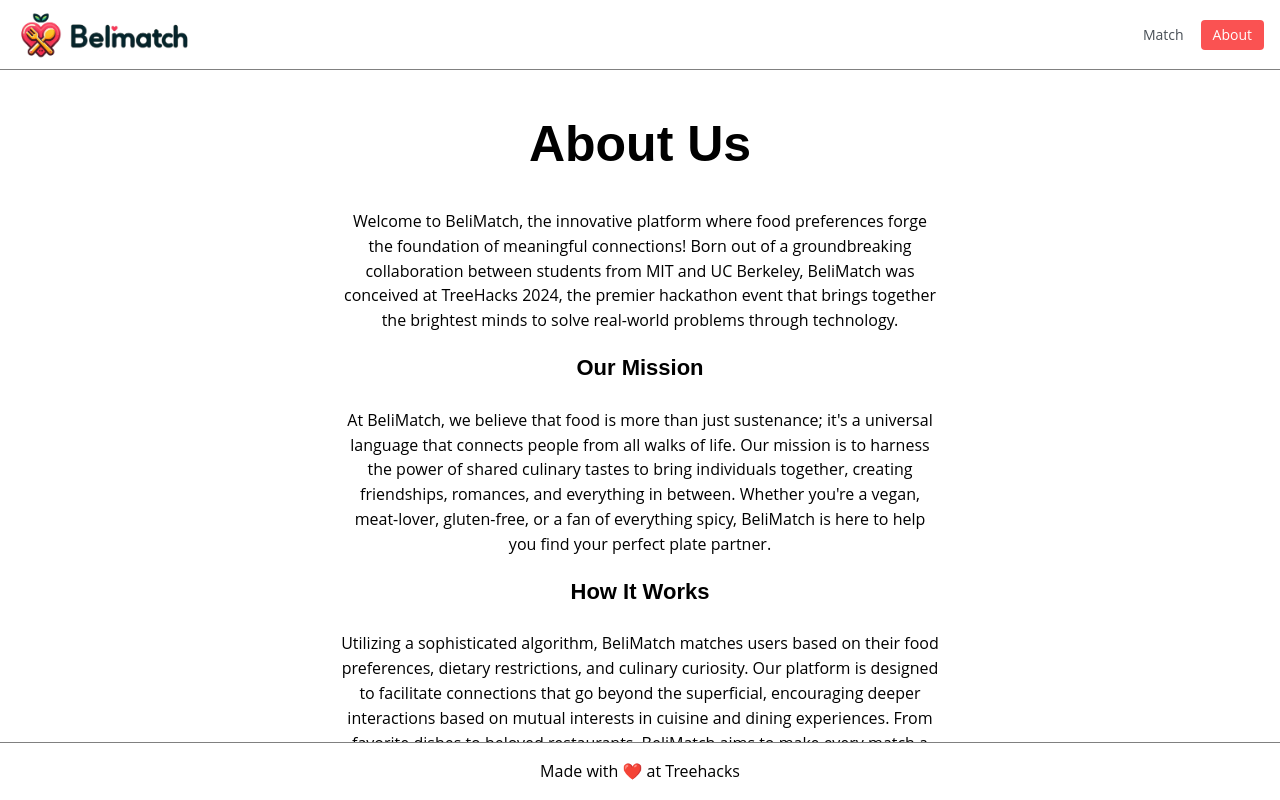
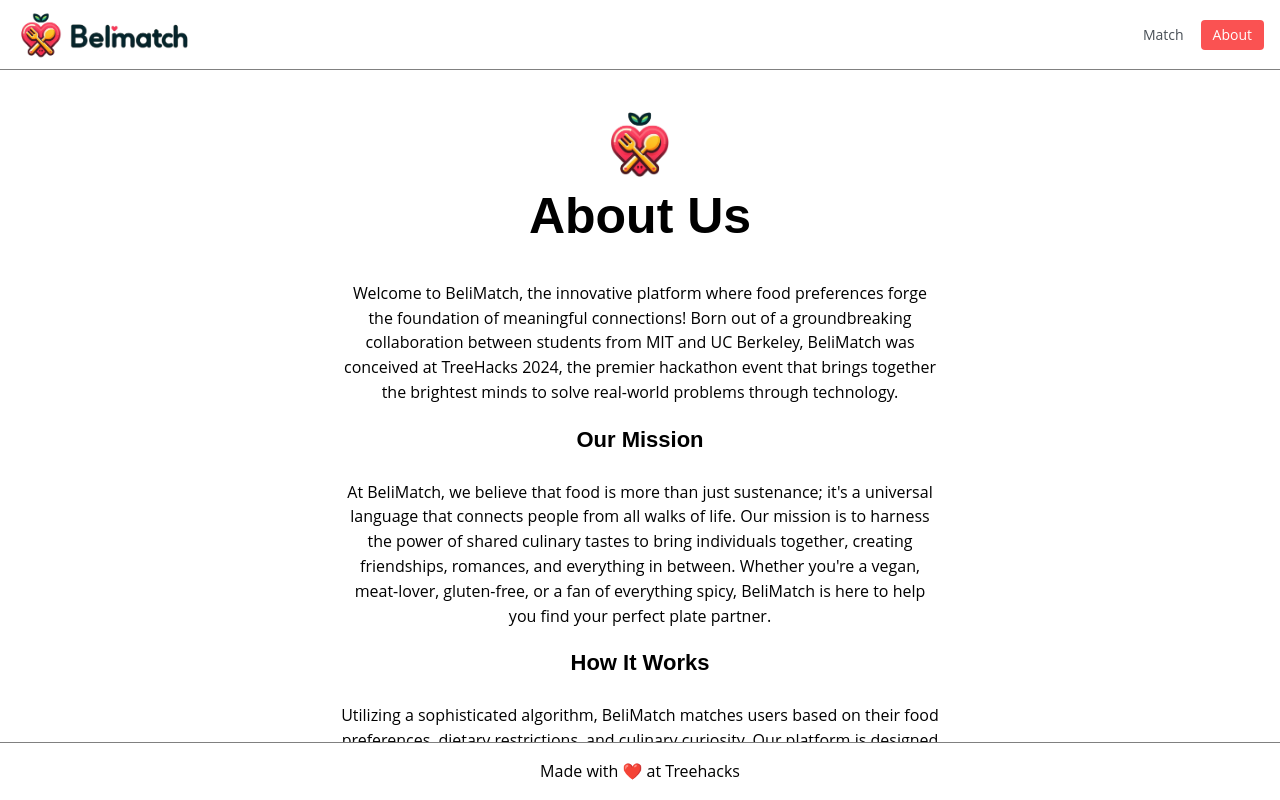
Before and after one commit to sgoel97/beli-match, a React (Vite) app in the folder client/: page /about in a window 1280 px wide. Shown: the top 800 px of the page. Built offline with nearby package versions, Linux system fonts and the light colour scheme.

Commit message:
add photo

```diff
--- a/client/src/pages/About.jsx
+++ b/client/src/pages/About.jsx
@@ -3,6 +3,7 @@ import { Text, Box, Title } from "@mantine/core";
 
 import Layout from "../components/Layout";
 import Heading from "../components/Heading";
+import Logo from "../assets/logo_img.png";
 
 const About = () => {
   useEffect(() => {
@@ -11,6 +12,9 @@ const About = () => {
 
   return (
     <Layout>
+      <Box align="center">
+        <img src={Logo} height={65} />
+      </Box>
       <Heading title="About Us" />
       <Box m="auto" align="center" style={{ maxWidth: 600 }}>
         <Text>
```
Also changed, not shown: client/src/assets/logo_img.png (added).
